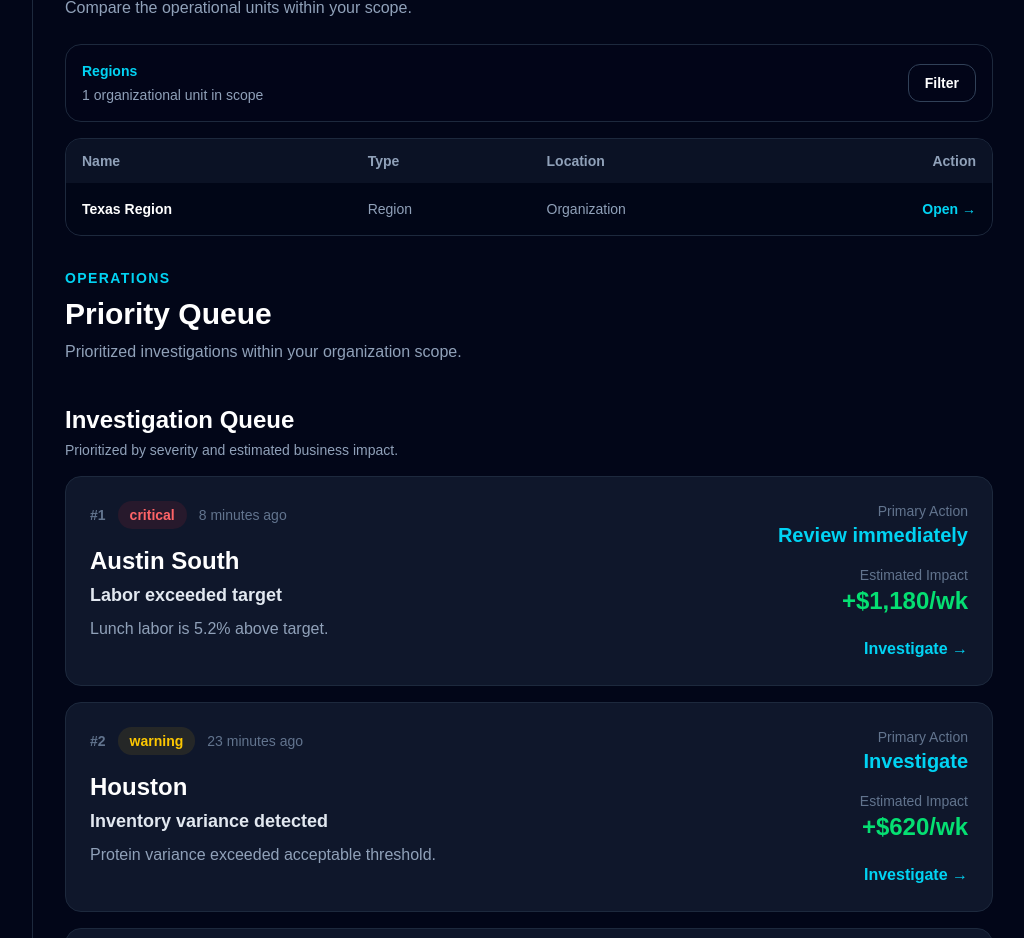
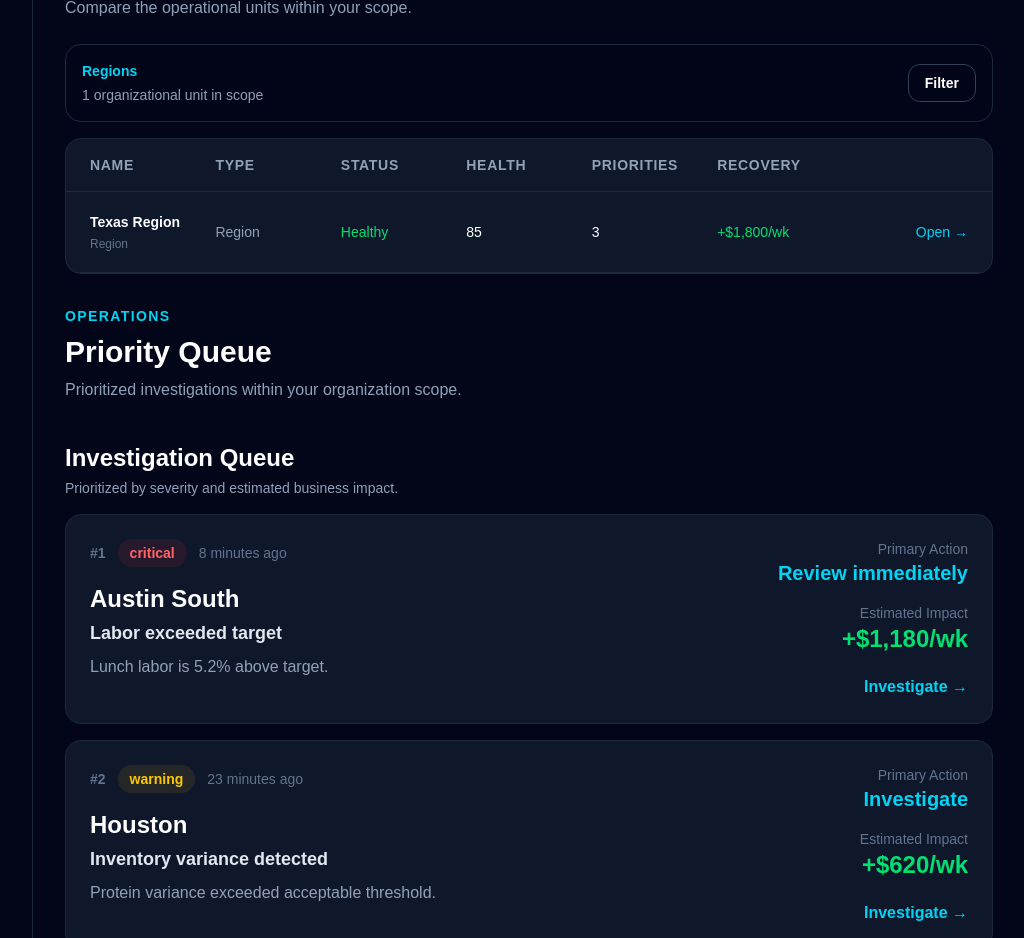
Before and after one commit to SyntrixAI/syntrix-ops, a Next.js app: page /organization in a window 1280 px wide. Shown: the part 1760-2698 px from the top of the page, without its empty margins (255-1279 px from the left). Built offline with nearby package versions, Linux system fonts and the light colour scheme.

Commit message:
Upgrade organization hierarchy comparison table

```diff
--- a/src/app/organization/page.js
+++ b/src/app/organization/page.js
@@ -24,6 +24,8 @@ export default function OrganizationPage() {
     execution,
     organization,
   } = workspace;
+
+ const hierarchyRows = getHierarchyRows(user, organization, metrics);
 
   return (
     <AppLayout>
@@ -79,10 +81,8 @@ export default function OrganizationPage() {
             count={getOrganizationCount(user, organization)}
         />
 
-        <HierarchyTable
-            user={user}
-            organization={organization}
-        />
+        <HierarchyTable rows={hierarchyRows} />
+
         </div>
         </WorkspaceSection>
 
@@ -150,6 +150,48 @@ function getWorkspaceTitle(user, organization) {
   return "Organization";
 }
 
+function getHierarchyRows(user, organization, metrics) {
+  if (user.scope.level === "company") {
+    return organization.regions.map((region) => ({
+      id: region.id,
+      name: region.name,
+      subtitle: "Region",
+      type: "Region",
+      status: metrics.healthStatus,
+      health: metrics.operationalHealth,
+      activePriorities: metrics.activePriorities,
+      estimatedRecovery: metrics.estimatedRecovery,
+      href: `/organization/regions/${region.id}`,
+    }));
+  }
+
+  if (user.scope.level === "region") {
+    return organization.districts.map((district) => ({
+      id: district.id,
+      name: district.name,
+      subtitle: "District",
+      type: "District",
+      status: metrics.healthStatus,
+      health: metrics.operationalHealth,
+      activePriorities: metrics.activePriorities,
+      estimatedRecovery: metrics.estimatedRecovery,
+      href: `/districts/${district.id}`,
+    }));
+  }
+
+  return organization.locations.map((location) => ({
+    id: location.id,
+    name: location.name,
+    subtitle: `${location.city}, ${location.state}`,
+    type: "Location",
+    status: metrics.healthStatus,
+    health: metrics.operationalHealth,
+    activePriorities: metrics.activePriorities,
+    estimatedRecovery: metrics.estimatedRecovery,
+    href: `/locations/${location.id}`,
+  }));
+}
+
 function getComparisonLabel(user) {
   if (user.scope.level === "company") return "Regions";
   if (user.scope.level === "region") return "Districts";
--- /dev/null
+++ b/src/components/business/HierarchyRow/index.jsx
@@ -0,0 +1,43 @@
+import Link from "next/link";
+
+export default function HierarchyRow({ row }) {
+  const statusColor = {
+    Healthy: "text-green-400",
+    Watch: "text-yellow-400",
+    "At Risk": "text-orange-400",
+    Critical: "text-red-400",
+    Unknown: "text-slate-400",
+  };
+
+  return (
+    <div className="grid grid-cols-7 items-center border-b border-slate-800 px-6 py-5 text-sm transition hover:bg-slate-800/50">
+      <div>
+        <p className="font-semibold text-white">{row.name}</p>
+        <p className="mt-1 text-xs text-slate-500">{row.subtitle}</p>
+      </div>
+
+      <div className="text-slate-400">{row.type}</div>
+
+      <div className={statusColor[row.status] ?? "text-slate-400"}>
+        {row.status}
+      </div>
+
+      <div className="text-white">{row.health ?? "—"}</div>
+
+      <div className="text-white">{row.activePriorities ?? 0}</div>
+
+      <div className="text-green-400">
+        +${(row.estimatedRecovery ?? 0).toLocaleString()}/wk
+      </div>
+
+      <div className="text-right">
+        <Link
+          href={row.href}
+          className="font-medium text-cyan-400 hover:text-cyan-300"
+        >
+          Open →
+        </Link>
+      </div>
+    </div>
+  );
+}
--- a/src/components/business/HierarchyTable/index.jsx
+++ b/src/components/business/HierarchyTable/index.jsx
@@ -1,8 +1,6 @@
-import Link from "next/link";
+import HierarchyRow from "../HierarchyRow";
 
-export default function HierarchyTable({ user, organization }) {
-  const rows = getRows(user, organization);
-
+export default function HierarchyTable({ rows = [] }) {
   if (!rows.length) {
     return (
       <div className="rounded-2xl border border-slate-800 p-6 text-slate-400">
@@ -12,70 +10,20 @@ export default function HierarchyTable({ user, organization }) {
   }
 
   return (
-    <div className="overflow-hidden rounded-2xl border border-slate-800">
-      <table className="w-full text-left text-sm">
-        <thead className="bg-slate-900/70 text-slate-400">
-          <tr>
-            <th className="px-4 py-3 font-semibold">Name</th>
-            <th className="px-4 py-3 font-semibold">Type</th>
-            <th className="px-4 py-3 font-semibold">Location</th>
-            <th className="px-4 py-3 font-semibold text-right">Action</th>
-          </tr>
-        </thead>
+    <div className="overflow-hidden rounded-2xl border border-slate-800 bg-slate-900">
+      <div className="grid grid-cols-7 border-b border-slate-800 px-6 py-4 text-sm font-semibold uppercase tracking-wider text-slate-400">
+        <div>Name</div>
+        <div>Type</div>
+        <div>Status</div>
+        <div>Health</div>
+        <div>Priorities</div>
+        <div>Recovery</div>
+        <div></div>
+      </div>
 
-        <tbody className="divide-y divide-slate-800">
-          {rows.map((row) => (
-            <tr key={row.id} className="bg-slate-950/40">
-              <td className="px-4 py-4 font-semibold text-white">
-                {row.name}
-              </td>
-
-              <td className="px-4 py-4 text-slate-400">{row.type}</td>
-
-              <td className="px-4 py-4 text-slate-400">{row.location}</td>
-
-              <td className="px-4 py-4 text-right">
-                <Link
-                  href={row.href}
-                  className="font-semibold text-cyan-400 hover:text-cyan-300"
-                >
-                  Open →
-                </Link>
-              </td>
-            </tr>
-          ))}
-        </tbody>
-      </table>
+      {rows.map((row) => (
+        <HierarchyRow key={row.id} row={row} />
+      ))}
     </div>
   );
 }
-
-function getRows(user, organization) {
-  if (user.scope.level === "company") {
-    return organization.regions.map((region) => ({
-      id: region.id,
-      name: region.name,
-      type: "Region",
-      location: "Organization",
-      href: `/organization/regions/${region.id}`,
-    }));
-  }
-
-  if (user.scope.level === "region") {
-    return organization.districts.map((district) => ({
-      id: district.id,
-      name: district.name,
-      type: "District",
-      location: "Region",
-      href: `/districts/${district.id}`,
-    }));
-  }
-
-  return organization.locations.map((location) => ({
-    id: location.id,
-    name: location.name,
-    type: "Location",
-    location: `${location.city}, ${location.state}`,
-    href: `/locations/${location.id}`,
-  }));
-}
```
